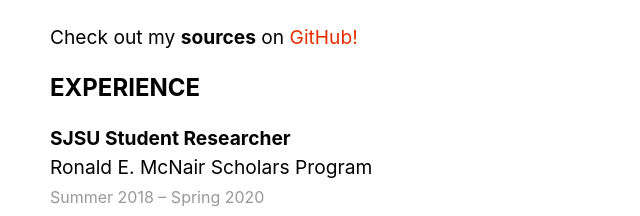
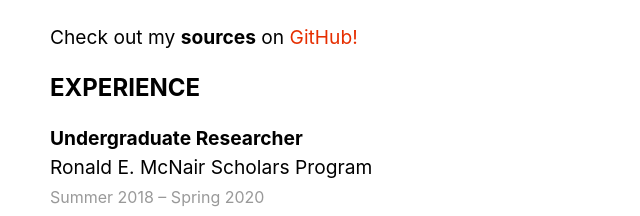
Before and after one commit to KevinG182/kevgomezdev, a Next.js app: page / in a window 1280 px wide. Shown: the part 1168-1384 px from the top of the page, without its empty margins (318-958 px from the left). Built offline with nearby package versions, Linux system fonts and the light colour scheme.

Commit message:
Change to Undergraduate

```diff
--- a/pages/index.js
+++ b/pages/index.js
@@ -64,7 +64,7 @@
         <h2 className={utilStyles.headingLg}>EXPERIENCE</h2>
 
         <p>
-          <b>SJSU Student Researcher</b><br />
+          <b>Undergraduate Researcher</b><br />
           Ronald E. McNair Scholars Program<br />
           <small className={utilStyles.lightText}>
           Summer 2018 – Spring 2020
```
